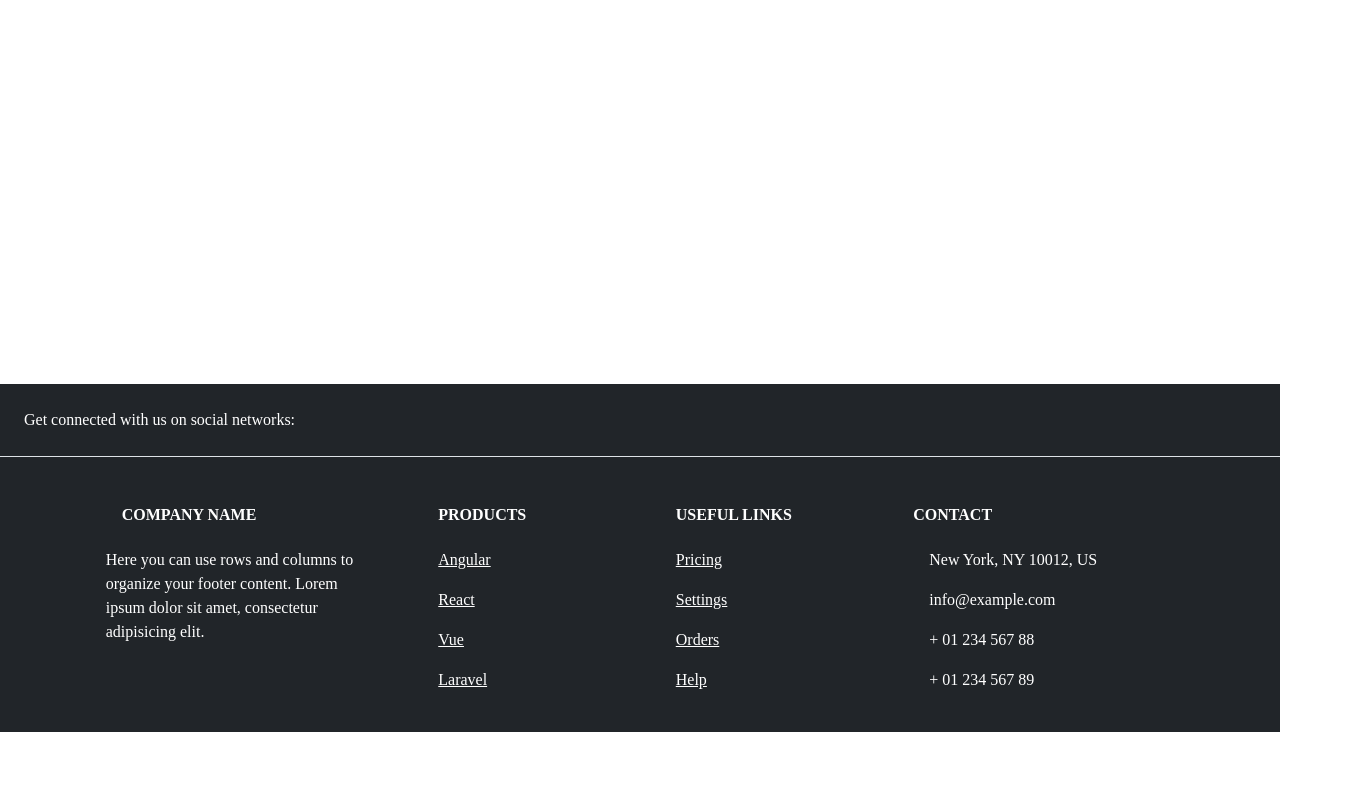
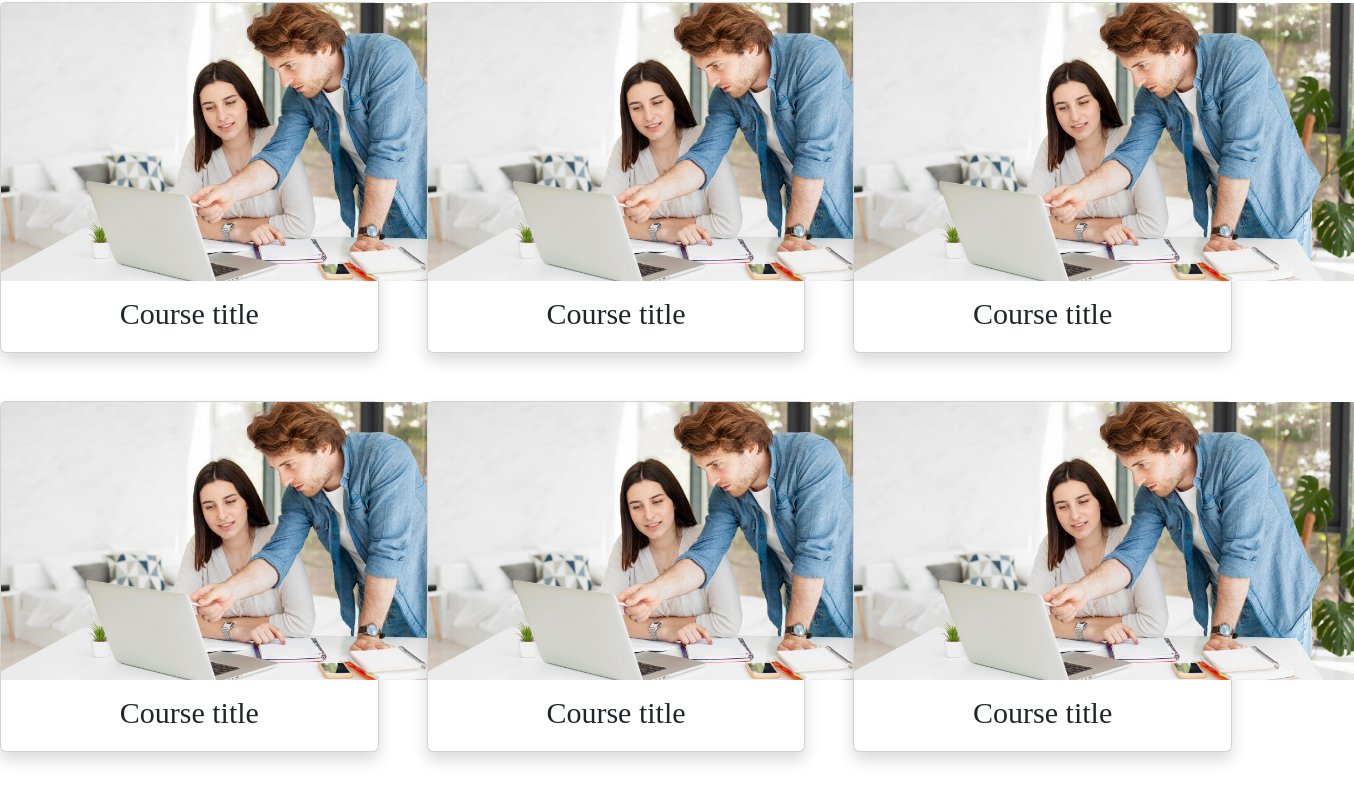
Before and after one commit to AnjanaTharanga24/springboot-react-student-management-system, a React (Create React App) app in the folder frontend/: page / in a window 1280 px wide. Shown: the part 1050-1852 px from the top of the page, 1354 px wide, since content can reach past the window. Before the commit the page ends 1782 px from the top, so only its background shows below. Built offline with nearby package versions, Linux system fonts and the light colour scheme.

Commit message:
add cards for section 2

```diff
--- a/frontend/src/css/landing.css
+++ b/frontend/src/css/landing.css
@@ -60,3 +60,12 @@
 .sec2-title{
    font-size: 60px;
 }
+
+.sec2-card-img{
+    width: 500px;
+}
+
+.sec2-card-title{
+    margin-top: 10px;
+    font-size: 30px;
+}
--- a/frontend/src/pages/Home.jsx
+++ b/frontend/src/pages/Home.jsx
@@ -3,6 +3,7 @@ import Navbar from "../components/Navbar";
 import Footer from "../components/Footer";
 import "../css/landing.css";
 import homeImage2 from "../images/homeImage2.png";
+import card1Image from "../images/homeImg.png";
 import { Link } from "react-router-dom";
 
 export default function Home() {
@@ -41,7 +42,51 @@ export default function Home() {
       </div>
 
       <div>
-        <h1 className="sec2-title mt-5 ">Popular Courses</h1>
+        <h1 className="sec2-title mt-5 mb-5">Popular Courses</h1>
+
+        <div className="d-flex justify-content-center ">
+            <div className="card shadow me-5">
+                <div className="sec2-card">
+                   <img className="sec2-card-img" src={card1Image} alt="beans" />
+                   <p className="sec2-card-title">Course title</p>
+                </div>
+            </div>
+            <div className="card shadow me-5">
+                <div className="sec2-card">
+                   <img className="sec2-card-img" src={card1Image} alt="beans" />
+                   <p className="sec2-card-title">Course title</p>
+                </div>
+            </div>
+            <div className="card shadow me-5">
+                <div className="sec2-card">
+                   <img className="sec2-card-img" src={card1Image} alt="beans" />
+                   <p className="sec2-card-title">Course title</p>
+                </div>
+            </div>
+
+        </div>
+
+        <div className="d-flex justify-content-center mt-5">
+            <div className="card shadow me-5">
+                <div className="sec2-card">
+                   <img className="sec2-card-img" src={card1Image} alt="beans" />
+                   <p className="sec2-card-title">Course title</p>
+                </div>
+            </div>
+            <div className="card shadow me-5">
+                <div className="sec2-card">
+                   <img className="sec2-card-img" src={card1Image} alt="beans" />
+                   <p className="sec2-card-title">Course title</p>
+                </div>
+            </div>
+            <div className="card shadow me-5">
+                <div className="sec2-card">
+                   <img className="sec2-card-img" src={card1Image} alt="beans" />
+                   <p className="sec2-card-title">Course title</p>
+                </div>
+            </div>
+
+        </div>
       </div>
 
       <div>
```
